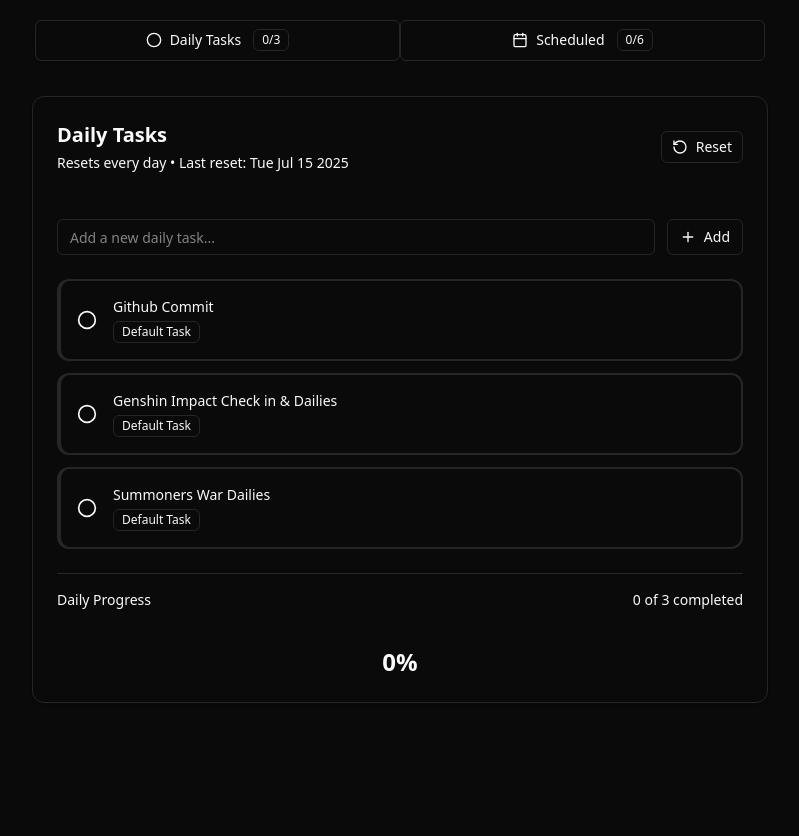
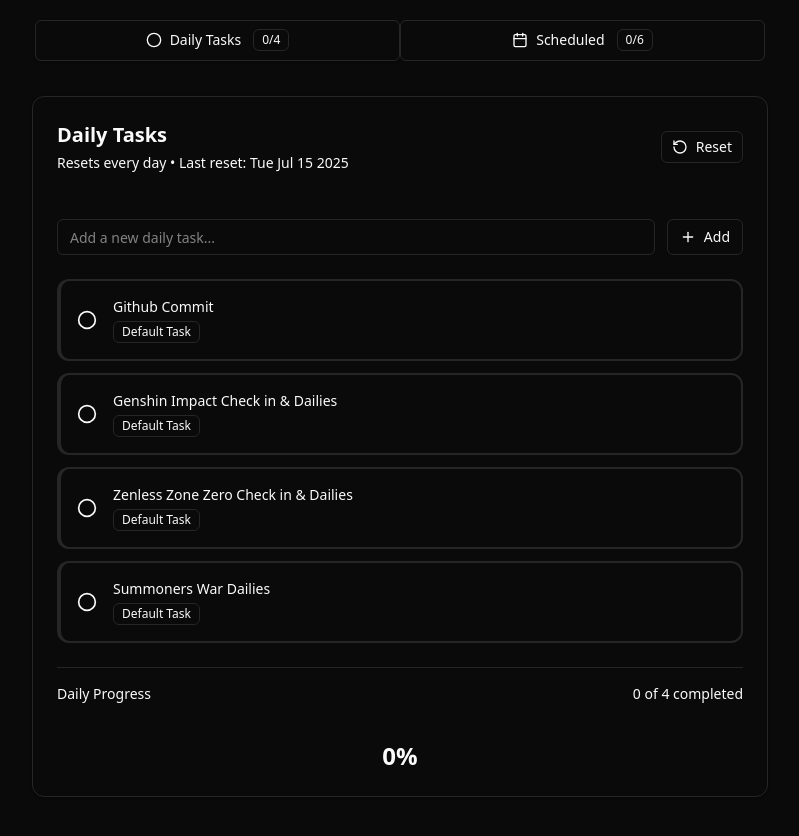
Before and after one commit to erujs/acedia-agenda, a Next.js app: page / in a window 1280 px wide. Shown: the whole page, without its empty margins (240-1039 px from the left). Before the commit the page ends 800 px from the top, so only its background shows below. Built offline with nearby package versions, Linux system fonts and the light colour scheme.

Commit message:
daily task update

```diff
--- a/constants/daily-tasks.ts
+++ b/constants/daily-tasks.ts
@@ -1,5 +1,6 @@
 export const DAILY_TASKS = [
   "Github Commit",
   "Genshin Impact Check in & Dailies",
+  "Zenless Zone Zero Check in & Dailies",
   "Summoners War Dailies",
 ]
```
